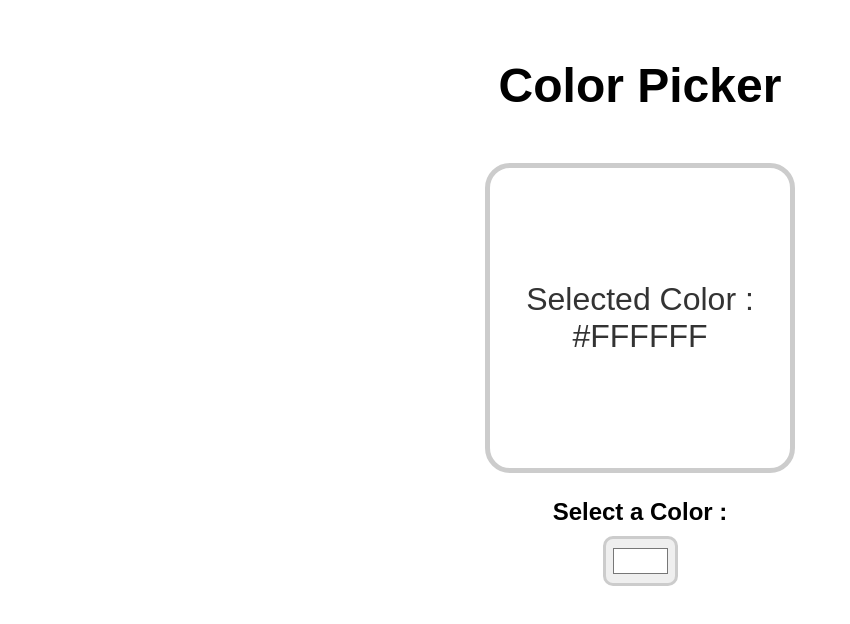
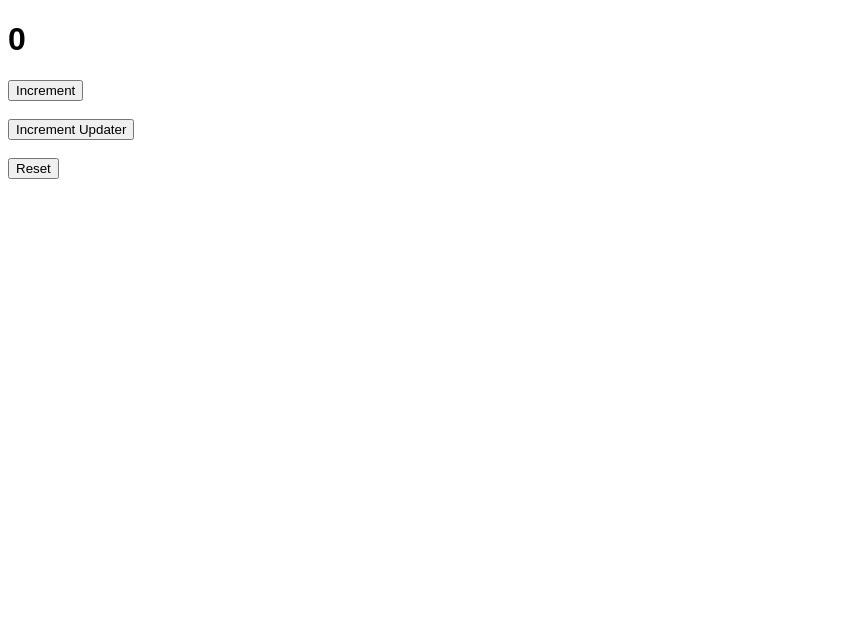
Before and after one commit to yoojanghun/react-practice, a React (Vite) app in the folder react-practice/: page / in a window 1280 px wide. Shown: the top 624 px of the page, without its empty margins (0-850 px from the left). Built offline with nearby package versions, Linux system fonts and the light colour scheme.

Commit message:
updater function

```diff
--- a/react-practice/src/App.jsx
+++ b/react-practice/src/App.jsx
@@ -1,10 +1,10 @@
-import ColorPicker from "./ColorPicker/ColorPicker.jsx";
+import Updater from "./Updater/Updater.jsx";
 
 function App() {
 
   return(
     <>
-      <ColorPicker />
+      <Updater />
     </>
   );
 }
--- /dev/null
+++ b/react-practice/src/Updater/Updater.jsx
@@ -0,0 +1,54 @@
+// updater function = 보통 setState()에 인자로 넘기는 함수
+//                    ex. setYear(year + 1) 대신 setYear(updater function)
+//                    이 방법은 "이전 상태"를 기반으로 안전하게 업데이트할 수 있게 해줌
+//                    여러 번 상태 업데이트하거나 비동기 함수 안에서 쓸 때 좋음
+//                    업데이트 함수 사용은 좋은 습관이다!
+//                    (특히 상태 값이 이전 상태에 의존하는 경우엔 반드시 추천)
+
+// 기존의 방식에선 현재 상태를 사용해서 다음 상태를 계산한다
+// set 함수 자체가 즉시 리렌더링을 발생시키지 않는다
+// React는 성능 향상을 위해 여러 상태 업데이트를 한 번에 묶어서 처리한다
+// 업데이트가 끝난 후에는 '다음 상태'가 '현재 상태'가 된다
+
+// updater function을 사용하면
+// React는 아직 화면에 적용되진 않았지만 이미 큐에 올라간
+// "대기 중인 상태들"(pending)을 기준으로 업데이트 순서에 맞게 계산
+// React는 네가 작성한 updater 함수들을 큐(대기열)에 넣는다
+// 다음 렌더링 때, 그 함수들을 같은 순서대로 호출한다
+
+import { useState } from "react";
+
+function Updater() {
+
+    const [count, setCount] = useState(0);
+
+    // count 값을 직접 참조했기 때문에 3번 호출해도 1번만 적용됨
+    // React의 Batching 최적화 때문에
+    function incrementBtn() {
+        setCount(count + 1);    // => setCount(0 + 1)
+        setCount(count + 1);    // => setCount(0 + 1)
+        setCount(count + 1);    // => setCount(0 + 1)
+    }
+
+    // 업데이트 함수(prev => prev + 1)는 "매번 가장 최신 상태"**를
+    // React가 알아서 넣어줌.
+    function incrementUpdaterBtn() {
+        setCount(c => c + 1);
+        setCount(c => c + 1);
+        setCount(c => c + 1);
+    }
+
+    function resetBtn() {
+        setCount(0);
+    }
+    return (
+        <div>
+            <h1>{count}</h1>
+            <button onClick={incrementBtn}>Increment</button> <br /><br />
+            <button onClick={incrementUpdaterBtn}>Increment Updater</button> <br /><br />
+            <button onClick={resetBtn}>Reset</button>
+        </div>
+    );
+}
+
+export default Updater;
```
